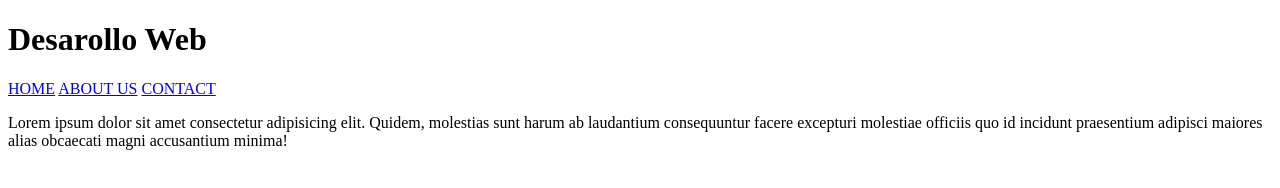
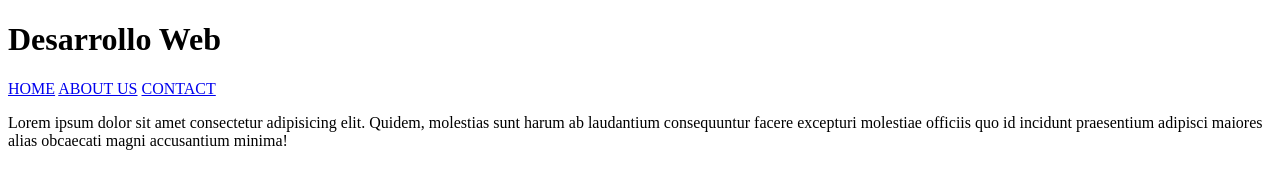
Before and after one commit to Hernando181/RepasoWeb, a plain HTML site: page index.html in a window 1280 px wide. Drawn offline with Linux system fonts and the light colour scheme.

Commit message:
Se modifico el titulo del sitio web

```diff
--- a/index.html
+++ b/index.html
@@ -12,7 +12,7 @@
 </head>
 
 <body>
-    <h1>Desarollo Web</h1>
+    <h1>Desarrollo Web</h1>
     <nav>
         <a href="#">HOME</a>
         <a href="./About Us.html">ABOUT US</a>
```
